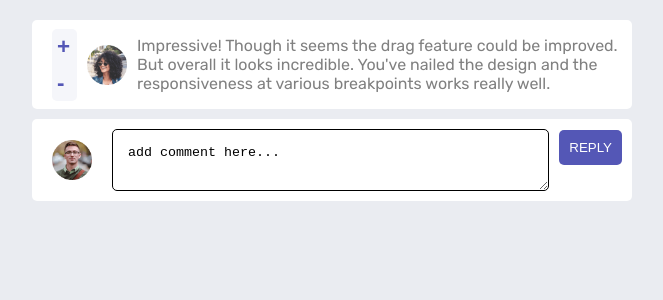
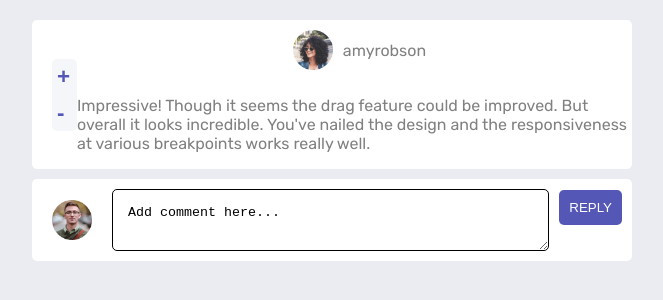
Before and after one commit to JesusVS760/Interactive-Comment-Section, a React (Vite) app: page / in a window 1280 px wide. Shown: the top 300 px of the page, without its empty margins (308-971 px from the left). Built offline with nearby package versions, Linux system fonts and the light colour scheme.

Commit message:
progress

```diff
--- a/src/components/CommentCard.css
+++ b/src/components/CommentCard.css
@@ -13,6 +13,7 @@ body {
 .comment-content {
   display: flex;
   align-items: center;
+  flex-direction: column;
   font-size: 1rem;
   color: gray;
 }
@@ -29,3 +30,8 @@ img {
   display: flex;
   align-items: center;
 }
+.comment-content-header {
+  display: flex;
+  align-items: center;
+  justify-content: flex-start;
+}
--- a/src/components/CommentCard.jsx
+++ b/src/components/CommentCard.jsx
@@ -25,7 +25,7 @@ const CommentCard = () => {
   }, []);
 
   if (!jsonData) {
-    return <div>Loading...</div>; // Moved return statement inside the function body
+    return <div>Loading...</div>;
   }
 
   const firstComment = jsonData.comments[0];
@@ -39,7 +39,10 @@ const CommentCard = () => {
               <ButtonCard />
             </div>
             <div className="comment-content">
-              <img src={profilePicAmy} alt="poster" className="amyProfile" />
+              <div className="comment-content-header">
+                <img src={profilePicAmy} alt="poster" className="amyProfile" />
+                <p>{firstComment.user.username}</p>
+              </div>
               {/* Render your fetched data here */}
               <p>{firstComment.content}</p>
             </div>
--- a/src/components/ReplyCard.jsx
+++ b/src/components/ReplyCard.jsx
@@ -7,7 +7,7 @@ const ReplyCard = () => {
     <div>
       <div className="reply-comment">
         <img src={myProfilePic} alt="your profile" />
-        <textarea className="reply-area">add comment here...</textarea>
+        <textarea className="reply-area">Add comment here...</textarea>
         <button className="reply-button">REPLY</button>
       </div>
     </div>
```
